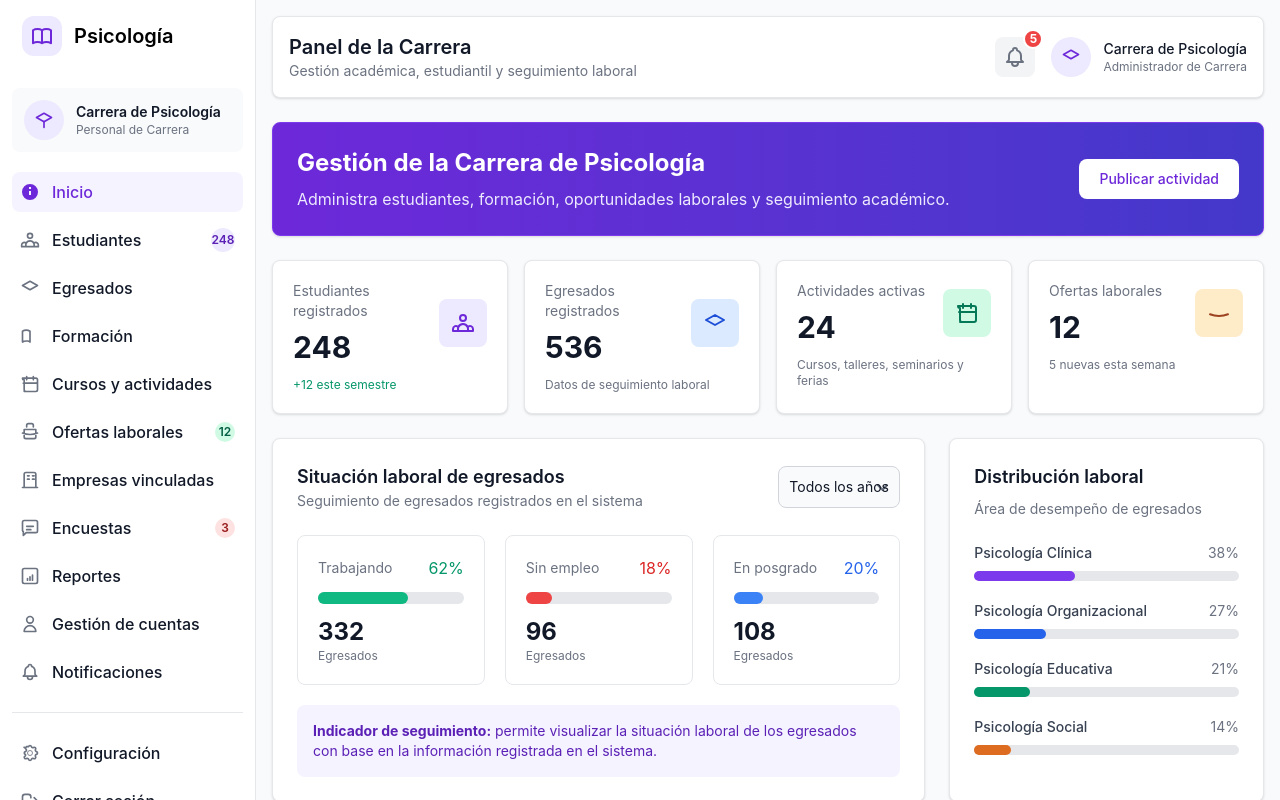
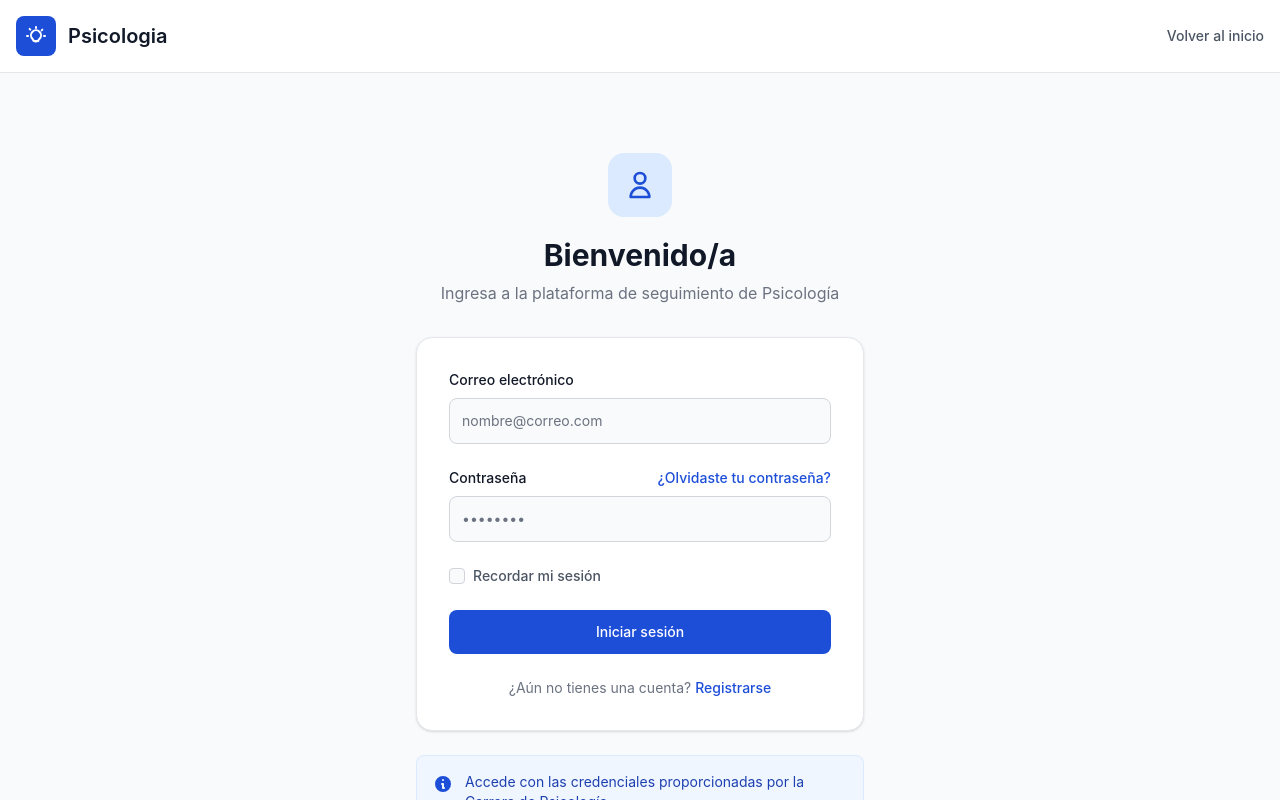
Before and after one commit to FloresVargas/proy-front, an Angular app: page / in a window 1280 px wide. Shown: the top 800 px of the page. Built offline with nearby package versions, Linux system fonts and the light colour scheme.

Commit message:
Nuevo avance de navegacion

```diff
--- a/src/app/app.html
+++ b/src/app/app.html
@@ -1,5 +1,14 @@
 <router-outlet />
 
 <!--<app-empresa></app-empresa>-->
-<app-carrera></app-carrera>
+<!--<app-carrera></app-carrera>-->
 <!--<app-estudiante></app-estudiante>-->
+
+@if (botonLoginSesionIniciadoVariable){
+  <app-empresa></app-empresa>
+} @else {
+  <app-login
+    [nombreCarrera]="'Psicologia'"
+    (inicioDeSesion)="inicioSesionLoginClicked($event)"
+  ></app-login>
+}
--- a/src/app/app.ts
+++ b/src/app/app.ts
@@ -12,12 +12,18 @@ import { Empresa } from './empresa/empresa';
   selector: 'app-root',
   imports: [RouterOutlet, Pantalla, Login, Portada, Carrera, Estudiante, Empresa],
   templateUrl: './app.html',
-  styleUrl: './app.css'
+  styleUrl: './app.css',
 })
-export class App implements OnInit{
+export class App implements OnInit {
   protected readonly title = signal('Teresa');
+
+  botonLoginSesionIniciadoVariable: boolean = false;
 
   ngOnInit(): void {
     initFlowbite();
   }
+
+  inicioSesionLoginClicked(isInicioSesionClicked: boolean) {
+    this.botonLoginSesionIniciadoVariable = isInicioSesionClicked;
+  }
 }
--- a/src/app/login/login.html
+++ b/src/app/login/login.html
@@ -23,7 +23,7 @@
         </div>
 
         <span class="text-xl font-semibold text-gray-900 dark:text-white">
-          Psicología
+          {{nombreCarrera}}
         </span>
 
       </a>
@@ -198,6 +198,7 @@
 
           <!-- BOTÓN -->
           <button
+            (click)="inicioDeSesionClicked()"
             type="submit"
             class="w-full text-white bg-blue-700
                    hover:bg-blue-800
--- a/src/app/login/login.ts
+++ b/src/app/login/login.ts
@@ -1,4 +1,4 @@
-import { Component } from '@angular/core';
+import { Component, EventEmitter, Input, Output } from '@angular/core';
 
 @Component({
   selector: 'app-login',
@@ -6,4 +6,18 @@ import { Component } from '@angular/core';
   templateUrl: './login.html',
   styleUrl: './login.css',
 })
-export class Login {}
+export class Login {
+
+  @Input()
+  nombreCarrera: string = 'Sistemas';
+
+  @Output()
+  inicioDeSesion = new EventEmitter<boolean>();
+
+
+  protected inicioDeSesionClicked() {
+    console.log('Inicio deSesion clicked');
+    this.inicioDeSesion.emit(true);
+  }
+
+}
--- a/src/app/portada/portada.ts
+++ b/src/app/portada/portada.ts
@@ -6,4 +6,6 @@ import { Component } from '@angular/core';
   templateUrl: './portada.html',
   styleUrl: './portada.css',
 })
-export class Portada {}
+export class Portada {
+
+}
```
